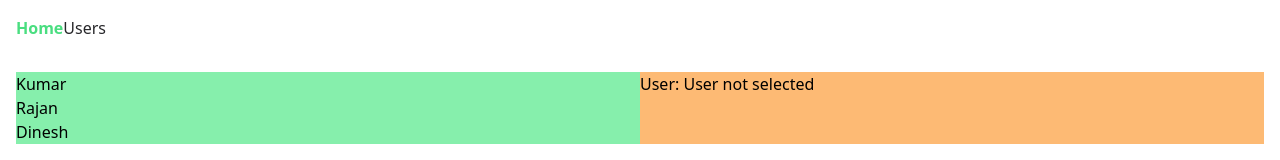
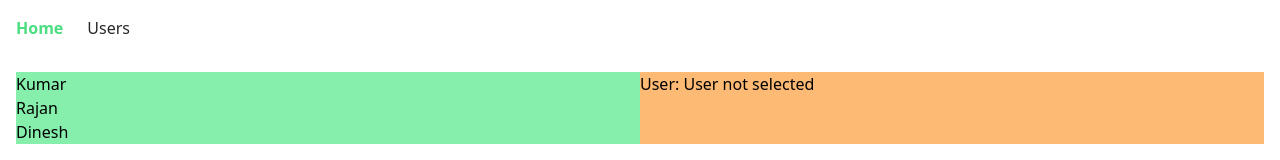
Before and after one commit to Gaulepal/react-mosh-nested-routing, a React (Vite) app: page / in a window 1280 px wide. Shown: the top 160 px of the page. Built offline with nearby package versions, Linux system fonts and the light colour scheme.

Commit message:
improve style

```diff
--- a/src/routing/NavBar.tsx
+++ b/src/routing/NavBar.tsx
@@ -7,7 +7,7 @@ const NavBar = () => {
       <NavLink
         to='/'
         className={({ isActive }) =>
-          isActive ? 'text-green-400 font-bold' : ''
+          isActive ? 'text-green-400 font-bold pr-6' : 'pr-6'
         }
       >
         Home
```
